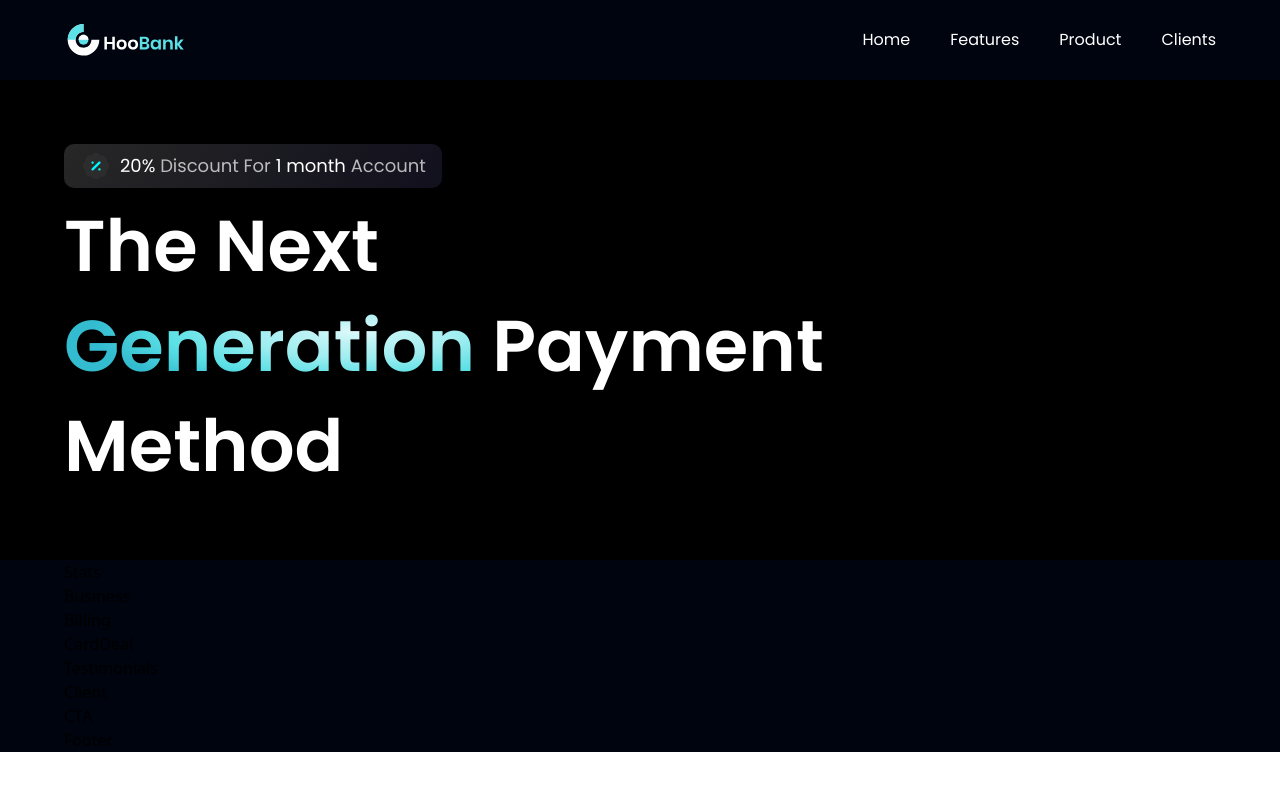
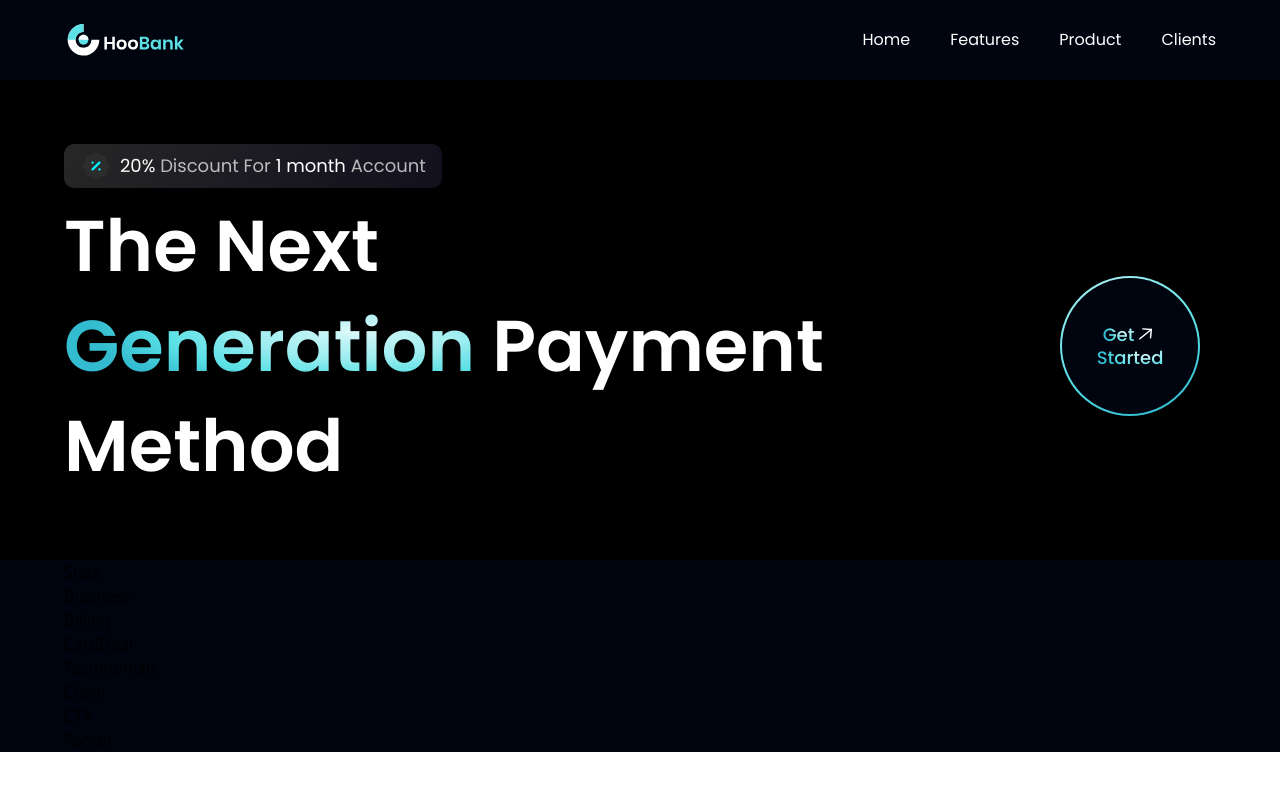
Before and after one commit to mattmoniz/modern_react_website, a React (Vite) app: page / in a window 1280 px wide. Shown: the top 790 px of the page. Built offline with nearby package versions, Linux system fonts and the light colour scheme.

Commit message:
built the get started component

```diff
--- a/src/components/GetStarted.jsx
+++ b/src/components/GetStarted.jsx
@@ -1,9 +1,29 @@
-import React from 'react'
+import React from "react";
+import styles from "../style";
+import { arrowUp } from "../assets";
 
-const GetStarted = () => {
-  return (
-    <div>GetStarted</div>
-  )
-}
+const GetStarted = () => (
+  <div
+    className={`${styles.flexCenter} w-[140px] h-[140px] rounded-full bg-blue-gradient p-[2px] cursor-pointer`}
+  >
+    <div
+      className={`${styles.flexCenter} flex-col bg-primary w-[100%] h-[100%] rounded-full`}
+    >
+      <div className={`${styles.flexStart} flex-row`}>
+        <p className="font-poppins font-medium text-[18px] leading-[23px]">
+          <span className="text-gradient"> Get </span>
+        </p>
+        <img
+          src={arrowUp}
+          alt="arrow"
+          className="w-[23px] h-[23px] object-contain"
+        />
+      </div>
+      <p className="font-poppins font-medium text-[18px] leading-[23px]">
+        <span className="text-gradient"> Started </span>
+      </p>
+    </div>
+  </div>
+);
 
-export default GetStarted
+export default GetStarted;
```
